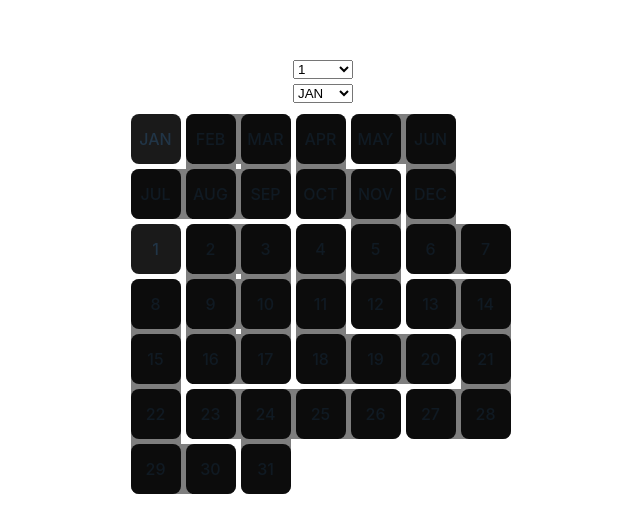
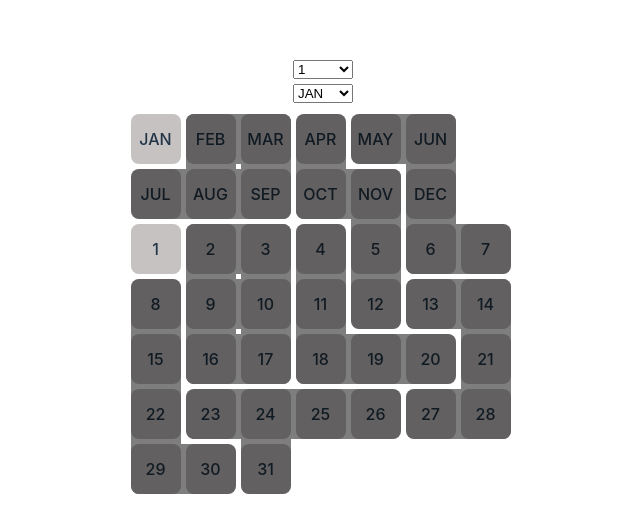
Before and after one commit to m44rten1/date-puzzle-solver, a React (Vite) app: page / in a window 1280 px wide. Shown: the part 128-660 px from the top of the page, without its empty margins (317-957 px from the left). Built offline with nearby package versions, Linux system fonts and the light colour scheme.

Commit message:
🎨 Improve light mode theme

```diff
--- a/src/Tile.css
+++ b/src/Tile.css
@@ -21,3 +21,9 @@
   position: absolute;
   opacity: 50%;
 }
+
+@media (prefers-color-scheme: light) {
+  .Tile {
+    background-color: #c7c2c2;
+  }
+}
```
